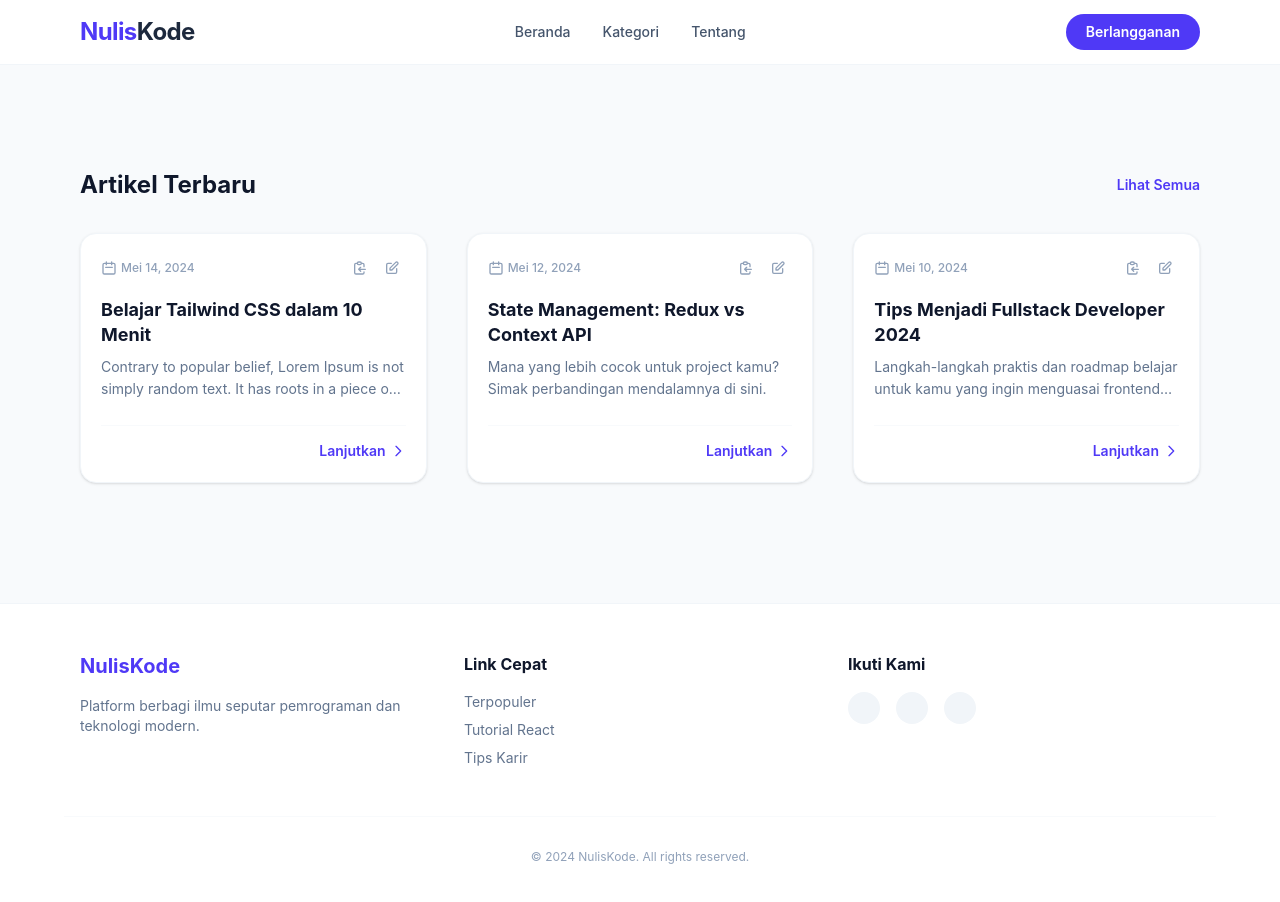
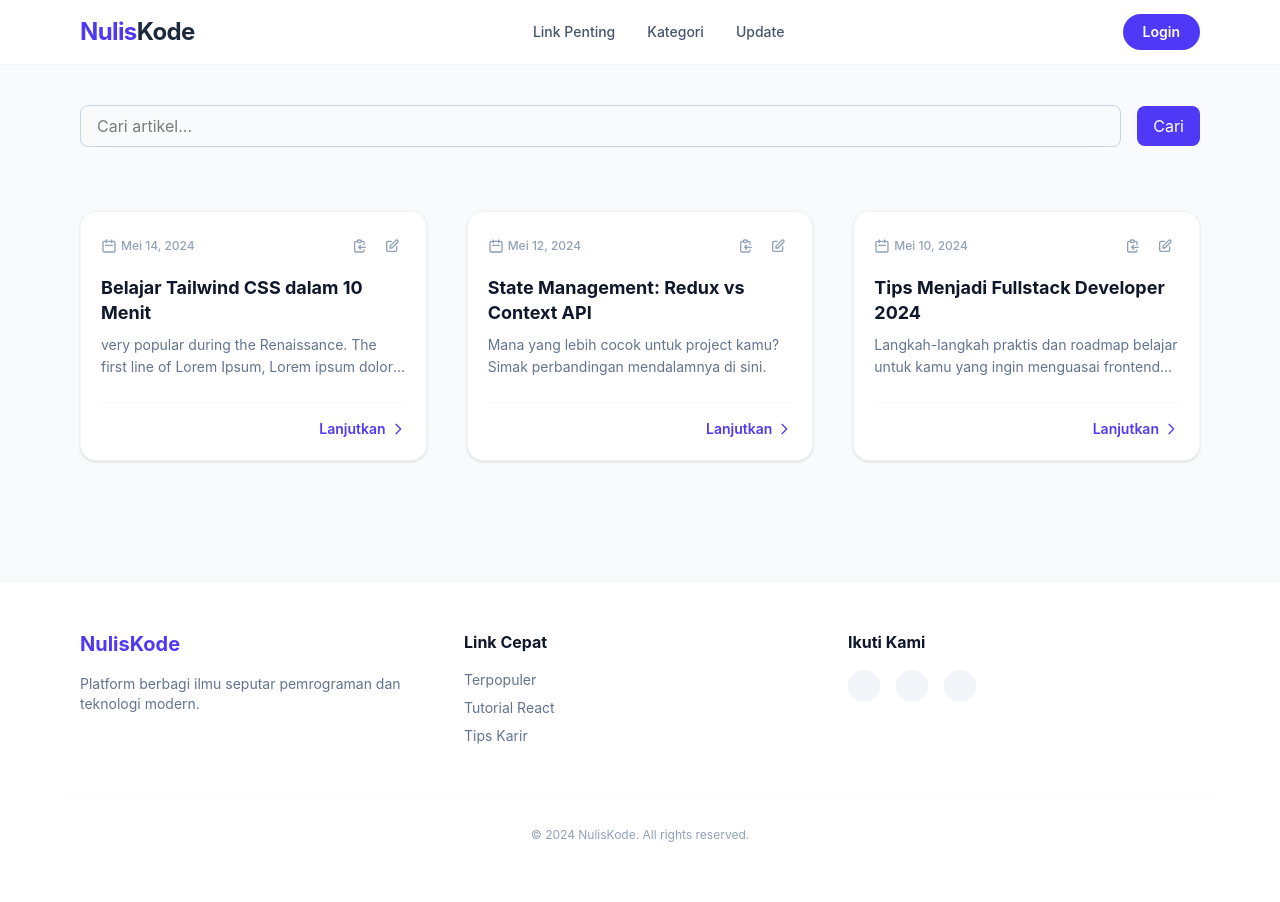
Before and after one commit to datokey/vite-react-caseflow, a React (Vite) app: page / in a window 1280 px wide. Shown: the top 902 px of the page. Built offline with nearby package versions, Linux system fonts and the light colour scheme.

Commit message:
feat: implement search bar in App component, update ArticleCard copy functionality, and modify Navbar links

```diff
--- a/src/App.jsx
+++ b/src/App.jsx
@@ -8,37 +8,25 @@ function App() {
       <Navbar />
 
       <main className="max-w-6xl mx-auto px-4 py-10">
-        {/* Section Unggulan */}
-        {/* <FeaturedArticle /> */}
-
+       {/* Section search bar artikel */}
+        <div className="flex flex-col sm:flex-row items-stretch sm:items-center gap-3 sm:gap-4">
+          <input
+            type="text"
+            placeholder="Cari artikel..."
+            className="w-full flex-1 px-4 py-2 border border-slate-300 rounded-lg focus:outline-none focus:ring-2 focus:ring-indigo-500 transition"
+          />
+          <button className="w-full sm:w-auto bg-indigo-600 hover:bg-indigo-700 text-white px-4 py-2 rounded-lg transition-colors">
+            Cari
+          </button>
+        </div>
         {/* Section Daftar Artikel */}
         <div className="mt-16">
-          <div className="flex items-center justify-between mb-8">
-            <h2 className="text-2xl font-bold text-slate-900">Artikel Terbaru</h2>
-            <button className="text-indigo-600 font-semibold text-sm hover:underline">Lihat Semua</button>
-          </div>
-
-          <div className="grid grid-cols-1 md:grid-cols-2 lg:grid-cols-3 gap-10">
+          <div className="grid grid-cols-1 md:grid-cols-2 lg:grid-cols-3 gap-10 justify-items-center">
             <ArticleCard
               title="Belajar Tailwind CSS dalam 10 Menit"
               category="Desain"
               date="Mei 14, 2024"
-              excerpt="Contrary to popular belief, Lorem Ipsum is not simply random text.
-              It has roots in a piece of classical Latin literature from 45 BC, making it over
-              2000 years old. Richard McClintock, a Latin professor at Hampden-Sydney College
-               in Virginia, looked up one of the more obscure Latin words, consectetur, from a Lorem Ipsum passage, and going through the cites of the word in classical literature,
-               discovered the undoubtable source. Lorem Ipsum comes from sections 1.10.32 and 1.10.33 of
-               de Finibus Bonorum et MalorumThis book is a
-                treatise on the theory of ethics, very popular during the
-                 Renaissance. The first line of Lorem Ipsum,
-                Lorem ipsum dolor siomes from a line in
-                Contrary to popular belief, Lorem Ipsum is not simply random text.
-              It has roots in a piece of classical Latin literature from 45 BC, making it over
-              2000 years old. Richard McClintock, a Latin professor at Hampden-Sydney College
-               in Virginia, looked up one of the more obscure Latin words, consectetur, from a Lorem Ipsum passage, and going through the cites of the word in classical literature,
-               discovered the undoubtable source. Lorem Ipsum comes from sections 1.10.32 and 1.10.33 of
-               de Finibus Bonorum et MalorumThis book is a
-                treatise on the theory of ethics, very popular during the
+              excerpt="very popular during the
                  Renaissance. The first line of Lorem Ipsum,
                 Lorem ipsum dolor siomes from a line in
                 "
--- a/src/components/ArticleCard.jsx
+++ b/src/components/ArticleCard.jsx
@@ -11,7 +11,7 @@ const ArticleCard = ({ title, category, date, excerpt, content, image, onEdit, o
     e.stopPropagation();
     if (onCopy) onCopy();
     // Menyalin seluruh konten penuh ke clipboard
-    navigator.clipboard.writeText(`${title}\n\n${content || excerpt}`).
+    navigator.clipboard.writeText(`${content || excerpt}`).
       then(() => {
         setIsCopied(true) // Tampilkan feedback "Teks Disalin!" pada tombol
         // Kembalikan tombol ke tulisan "Salin" setelah 2 detik
--- a/src/components/Navbar.jsx
+++ b/src/components/Navbar.jsx
@@ -6,12 +6,12 @@ const Navbar = () => {
           Nulis<span className="text-slate-800">Kode</span>
         </div>
         <div className="hidden md:flex space-x-8 text-sm font-medium text-slate-600">
-          <a href="#" className="hover:text-indigo-600 transition">Beranda</a>
+          <a href="#" className="hover:text-indigo-600 transition">Link Penting</a>
           <a href="#" className="hover:text-indigo-600 transition">Kategori</a>
-          <a href="#" className="hover:text-indigo-600 transition">Tentang</a>
+          <a href="#" className="hover:text-indigo-600 transition">Update</a>
         </div>
         <button className="bg-indigo-600 text-white px-5 py-2 rounded-full text-sm font-semibold hover:bg-indigo-700 transition">
-          Berlangganan
+          Login
         </button>
       </div>
     </nav>
```
